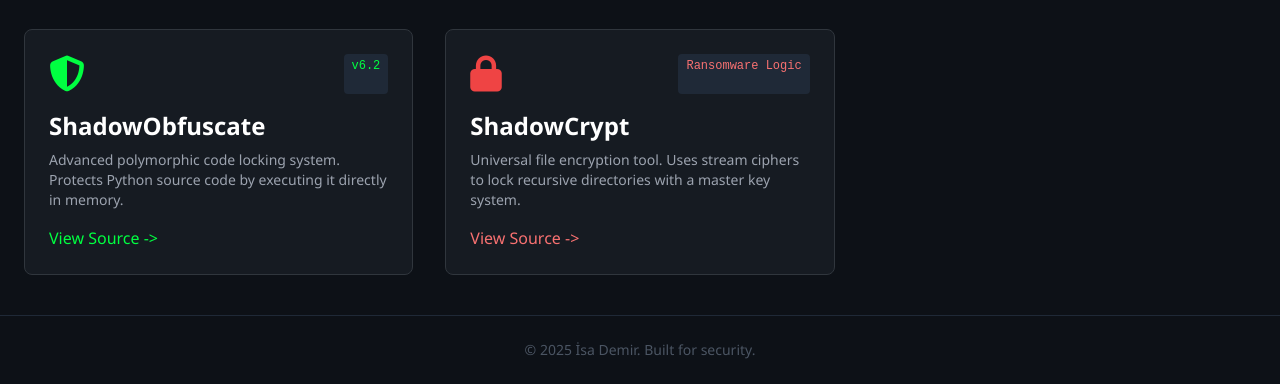
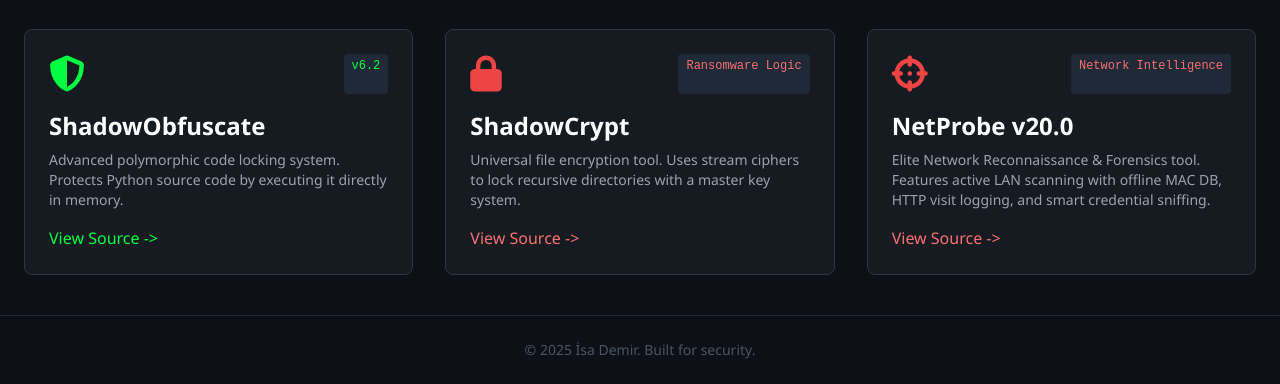
Before and after one commit to isademir-dev/portfolio, a plain HTML site: page index.html in a window 1280 px wide. Shown: the part 434-818 px from the top of the page. Drawn offline with nearby package versions, Linux system fonts and the light colour scheme.

Commit message:
Update index.html

```diff
--- a/index.html
+++ b/index.html
@@ -76,6 +76,18 @@
                 <a href="https://github.com/isademir-dev/ShadowCrypt-FileLocker" class="text-red-400 hover:underline">View Source -></a>
             </div>
 
+            <div class="project-card bg-cardbg border border-border p-6 rounded-lg transition duration-300">
+                <div class="flex justify-between mb-4">
+                    <i class="fas fa-crosshairs text-4xl text-red-500"></i>
+                    <span class="text-xs font-mono bg-gray-800 px-2 py-1 rounded text-red-400">Network Intelligence</span>
+                </div>
+                <h3 class="text-2xl font-bold text-white mb-2">NetProbe v20.0</h3>
+                <p class="text-gray-400 text-sm mb-4">
+                    Elite Network Reconnaissance & Forensics tool. Features active LAN scanning with offline MAC DB, HTTP visit logging, and smart credential sniffing.
+                </p>
+                <a href="https://github.com/isademir-dev/NetProbe-Ultimate" target="_blank" class="text-red-400 hover:underline">View Source -></a>
+            </div>
+
         </div>
     </main>
 
```
